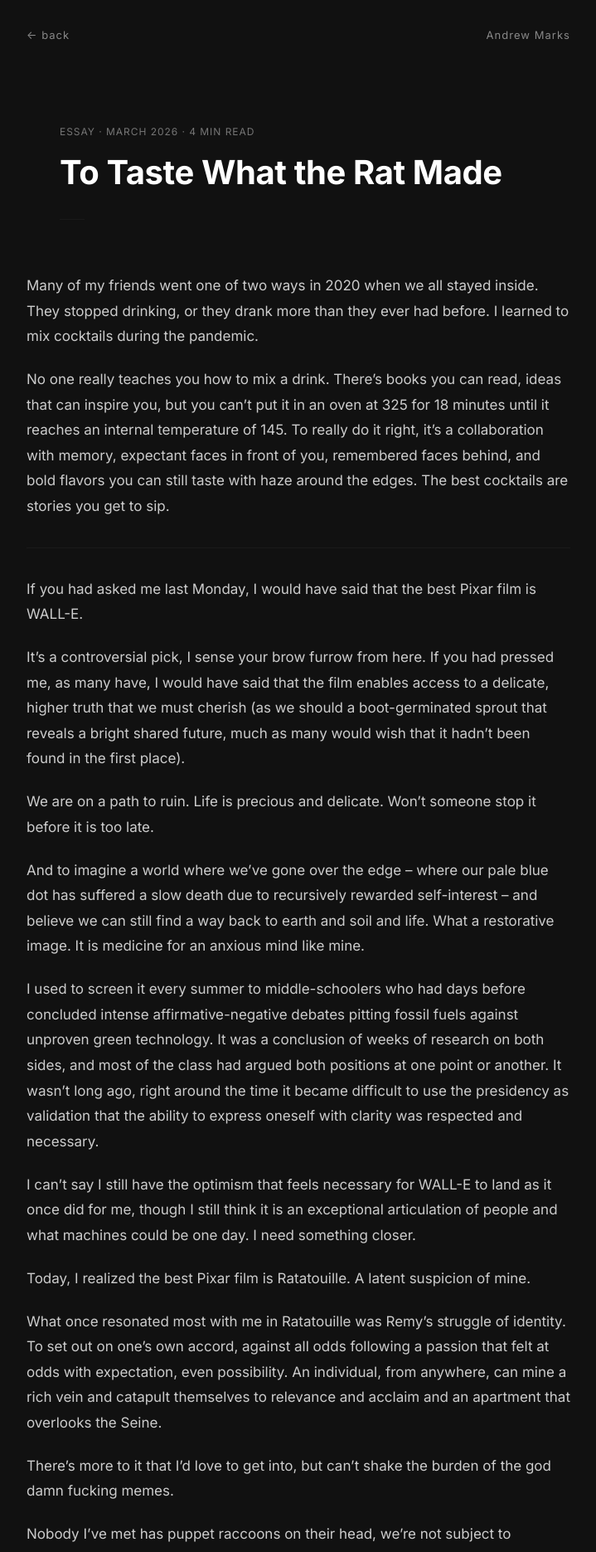
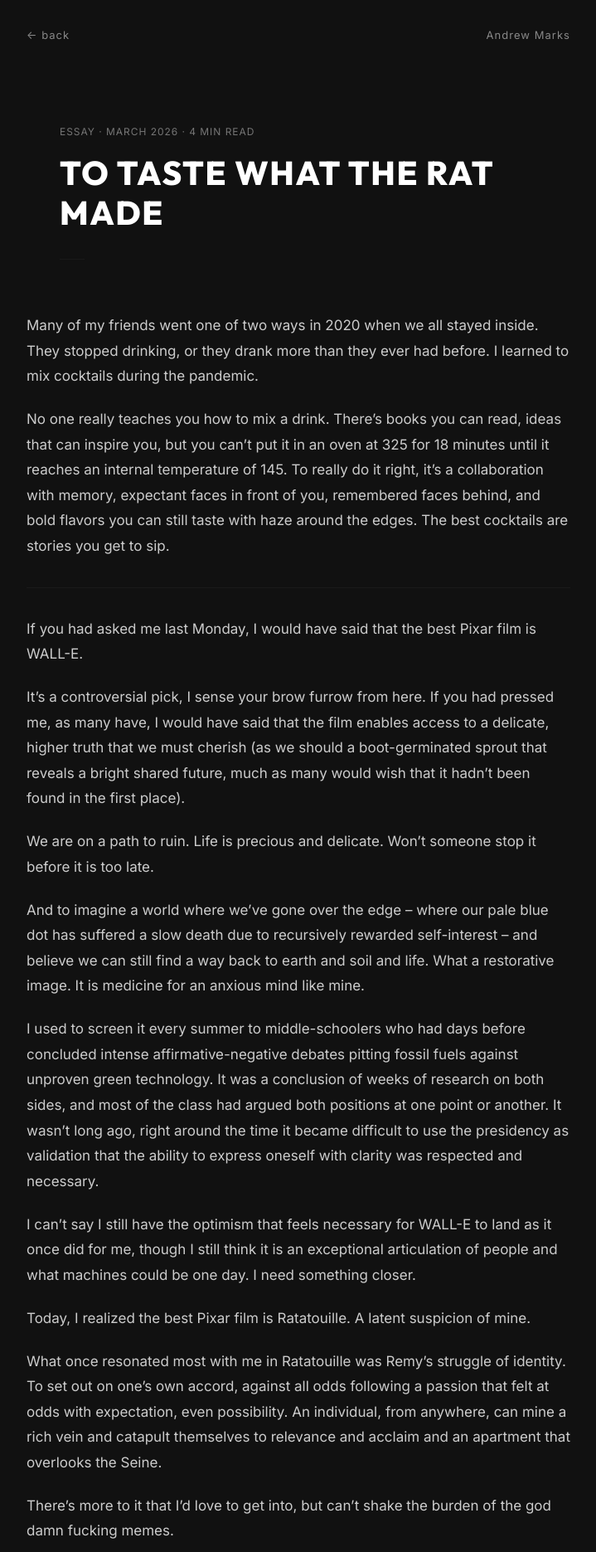
Before and after one commit to AndrewMarks/burribo, a Jekyll site: the page built from _posts/2026-03-24-building-a-ttrpg.md, in a window 1280 px wide. Shown: the top 1871 px of the page at 83% size, without its empty margins (280-999 px from the left). Built offline with Jekyll 4.4.1, drawn with Linux system fonts in a browser that asks for light colours; nearby versions of some CDN libraries.

Commit message:
Update post page with Outfit title and /writing/ back link
Co-Authored-By: Claude Opus 4.6 <noreply@anthropic.com>

```diff
--- a/_layouts/post.html
+++ b/_layouts/post.html
@@ -4,7 +4,7 @@ layout: default
 
 <article class="post-page">
   <nav class="post-topbar">
-    <a href="/#writing" class="post-topbar__back">← back</a>
+    <a href="/writing/" class="post-topbar__back">← back</a>
     <a href="/" class="post-topbar__name">Andrew Marks</a>
   </nav>
 
--- a/assets/css/main.scss
+++ b/assets/css/main.scss
@@ -1283,13 +1283,13 @@ section {
 }
 
 .post-page__title {
-  font-family: var(--font-primary);
+  font-family: var(--font-display-editorial);
   font-size: clamp(1.75rem, 5vw, 2.5rem);
-  font-weight: 700;
+  font-weight: 800;
   line-height: 1.2;
   color: var(--color-fg);
-  text-transform: none;
-  letter-spacing: -0.01em;
+  text-transform: uppercase;
+  letter-spacing: 0.04em;
   margin-bottom: var(--space-md);
 }
 
```
